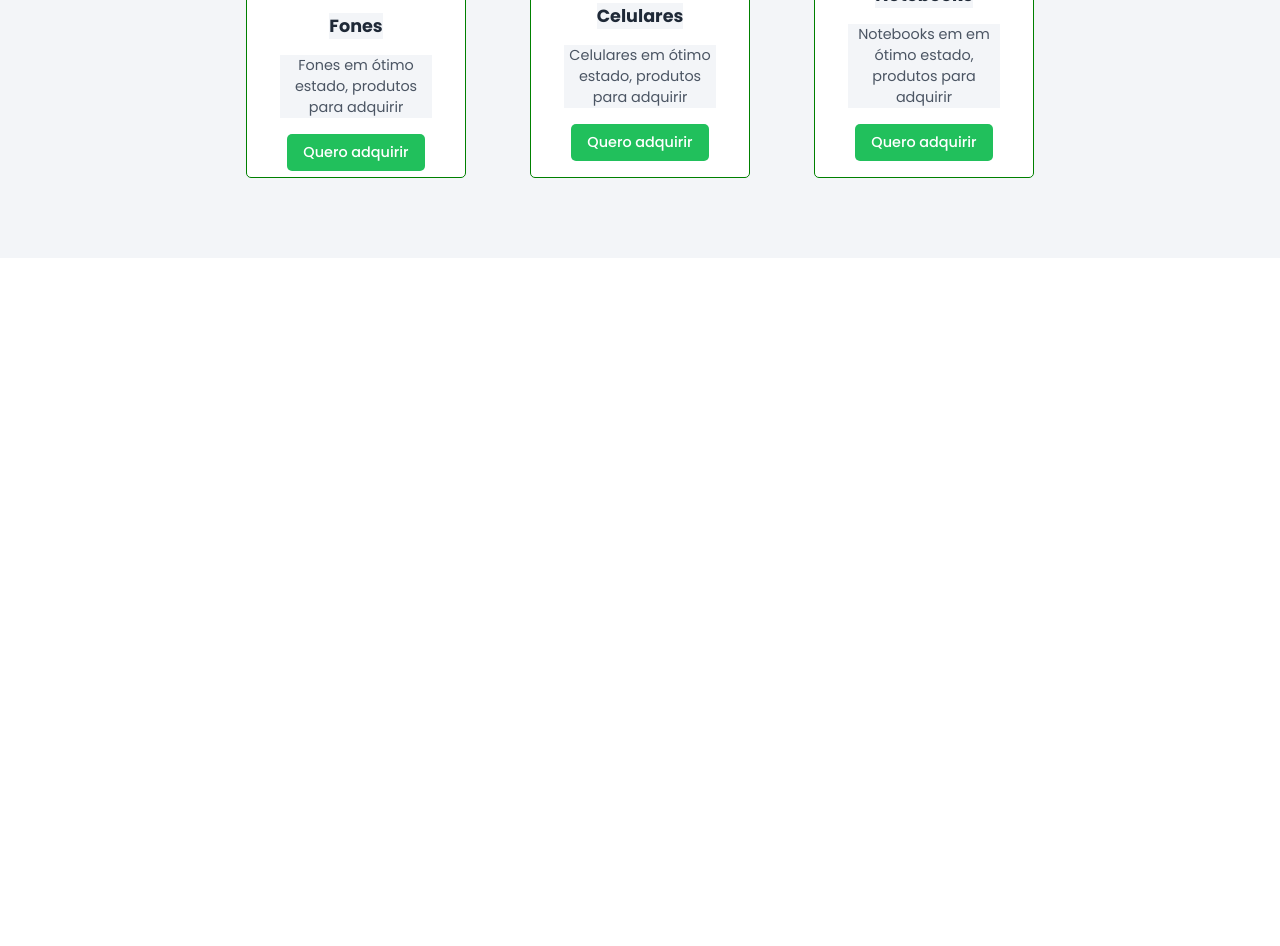
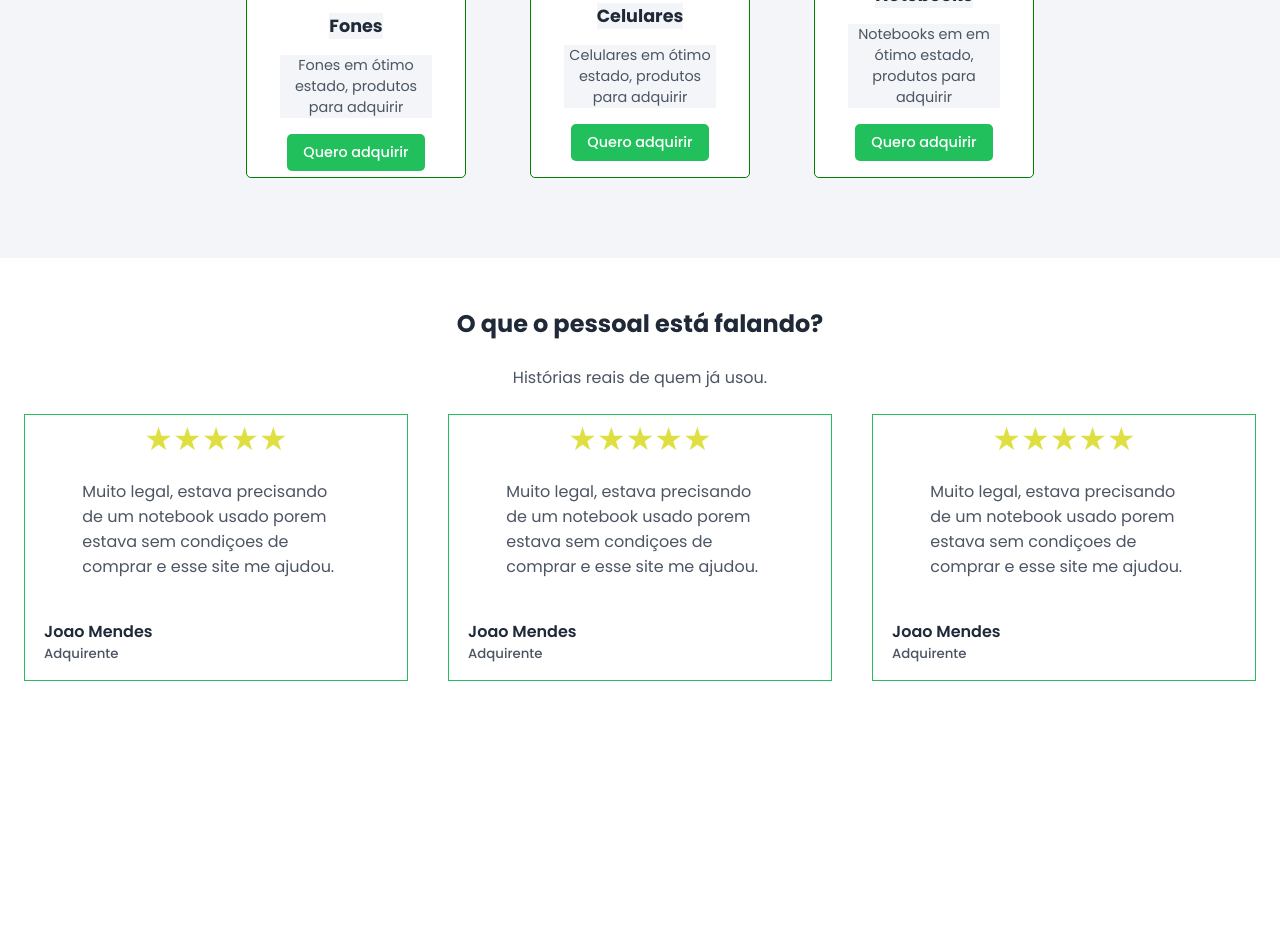
Before and after one commit to Wiliam102/reciclatech, a plain HTML site: page index.html in a window 1280 px wide. Shown: the part 2094-3040 px from the top of the page. Before the commit the page ends 2400 px from the top, so only its background shows below. Drawn offline with Linux system fonts and the light colour scheme.

Commit message:
adicionando e estilizando secao de comentarios

```diff
--- a/index.html
+++ b/index.html
@@ -128,10 +128,36 @@
                     <p>Notebooks em em ótimo estado, produtos para adquirir</p>
                     <button>Quero adquirir</button>
                 </article>
+      </section>
 </section>
+<section class="comentarios">
+      <h2>O que o pessoal está falando?</h2>
+      <p>Histórias reais de quem já usou.</p>
 
 
-            </section>
+    <section>
+        <article>
+            <span>★★★★★</span>
+            <p>Muito legal, estava precisando de um notebook usado porem estava sem condiçoes de comprar e esse site me ajudou.</p>
+            <h4>Joao Mendes</h4>
+            <h5>Adquirente</h5>
+        </article>
+
+         <article>
+            <span>★★★★★</span>
+            <p>Muito legal, estava precisando de um notebook usado porem estava sem condiçoes de comprar e esse site me ajudou.</p>
+            <h4>Joao Mendes</h4>
+            <h5>Adquirente</h5>
+        </article>
+         <article>
+            <span>★★★★★</span>
+            <p>Muito legal, estava precisando de um notebook usado porem estava sem condiçoes de comprar e esse site me ajudou.</p>
+            <h4>Joao Mendes</h4>
+            <h5>Adquirente</h5>
+        </article>
+    </section>
+
+</section>
 
     </main>
 
--- a/style.scss
+++ b/style.scss
@@ -161,7 +161,6 @@ header{
 .icone-btn-left{
     width: 2rem;
 }
-
 .dados-numericos{
     width: 100%;
      height: 25vh;
@@ -336,3 +335,63 @@ header{
         }
     }
 }
+
+.comentarios{
+    width: 100%;
+    height: 80vh;
+
+    h2{
+        text-align: center;
+        color: #1F2937;
+        margin-bottom: 1.5rem;
+    }
+    p{
+        text-align: center;
+        margin-bottom: 1.5rem;
+        color: #4B5563;
+    }
+
+    section{
+        display: flex;
+        justify-content: space-evenly;
+        gap: 1rem;
+
+        article{
+            border: 1px solid #21C05C;
+            display: flex;
+            flex-direction: column;
+            justify-content: space-evenly;
+            align-items: center;
+            width: 30%;
+
+            p{
+                width: 70%;
+                padding-bottom: 1rem;
+                text-align: left;
+            }
+
+            span{
+                color: rgba(214, 214, 11, 0.777);
+                font-size: 2rem;
+                padding-bottom:1rem;
+            }
+            h4{
+                width: 90%;
+                display: flex;
+                justify-content: flex-start;
+                color: #1F2937;
+                font-weight: 600;
+            }
+            h5{
+                width: 90%;
+                display: flex;
+                justify-content: flex-start;
+                color: #4B5563;
+                padding-bottom: 1rem;
+                font-weight: 500;
+            }
+
+        }
+    }
+
+}
```
Also changed, not shown: style.css, 1 other file.
